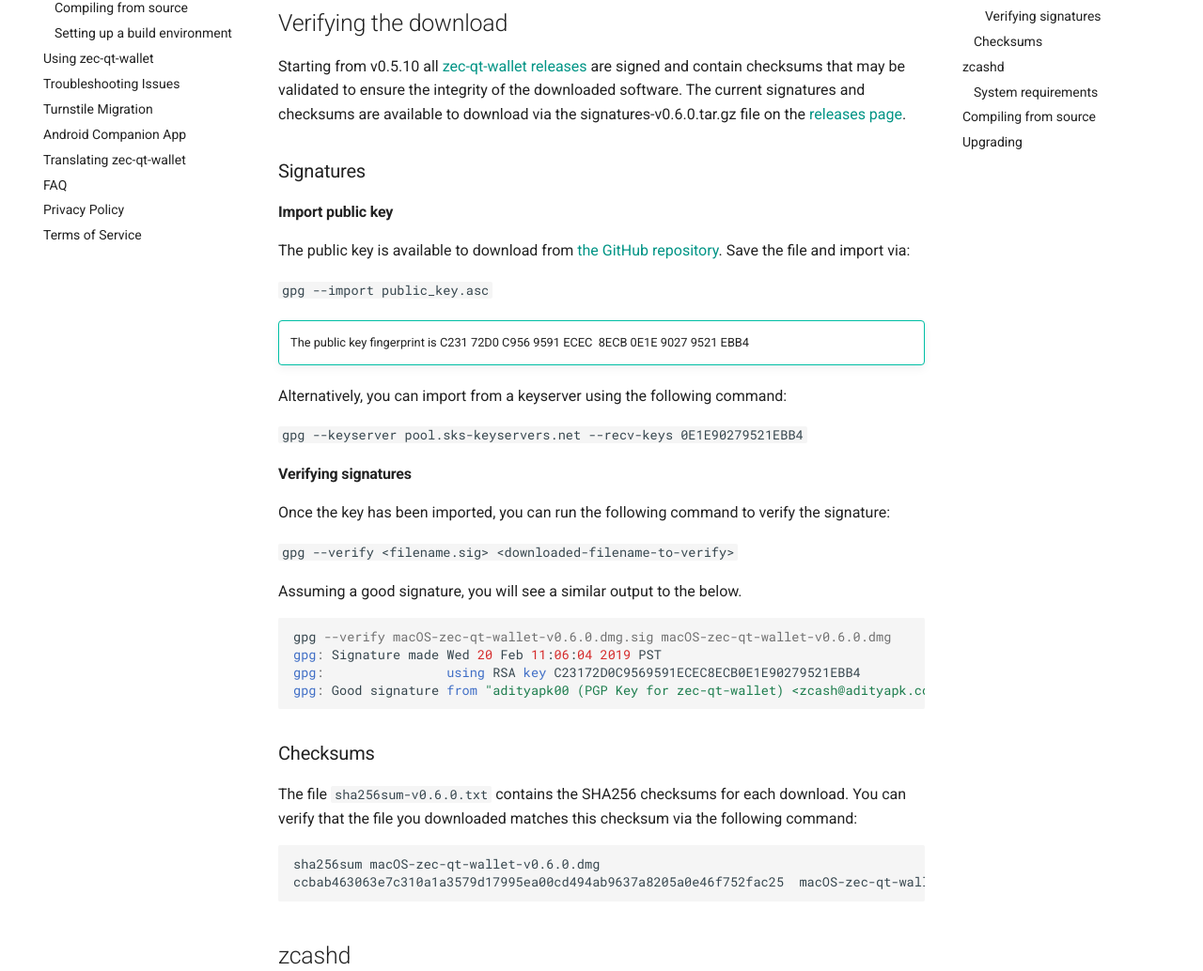
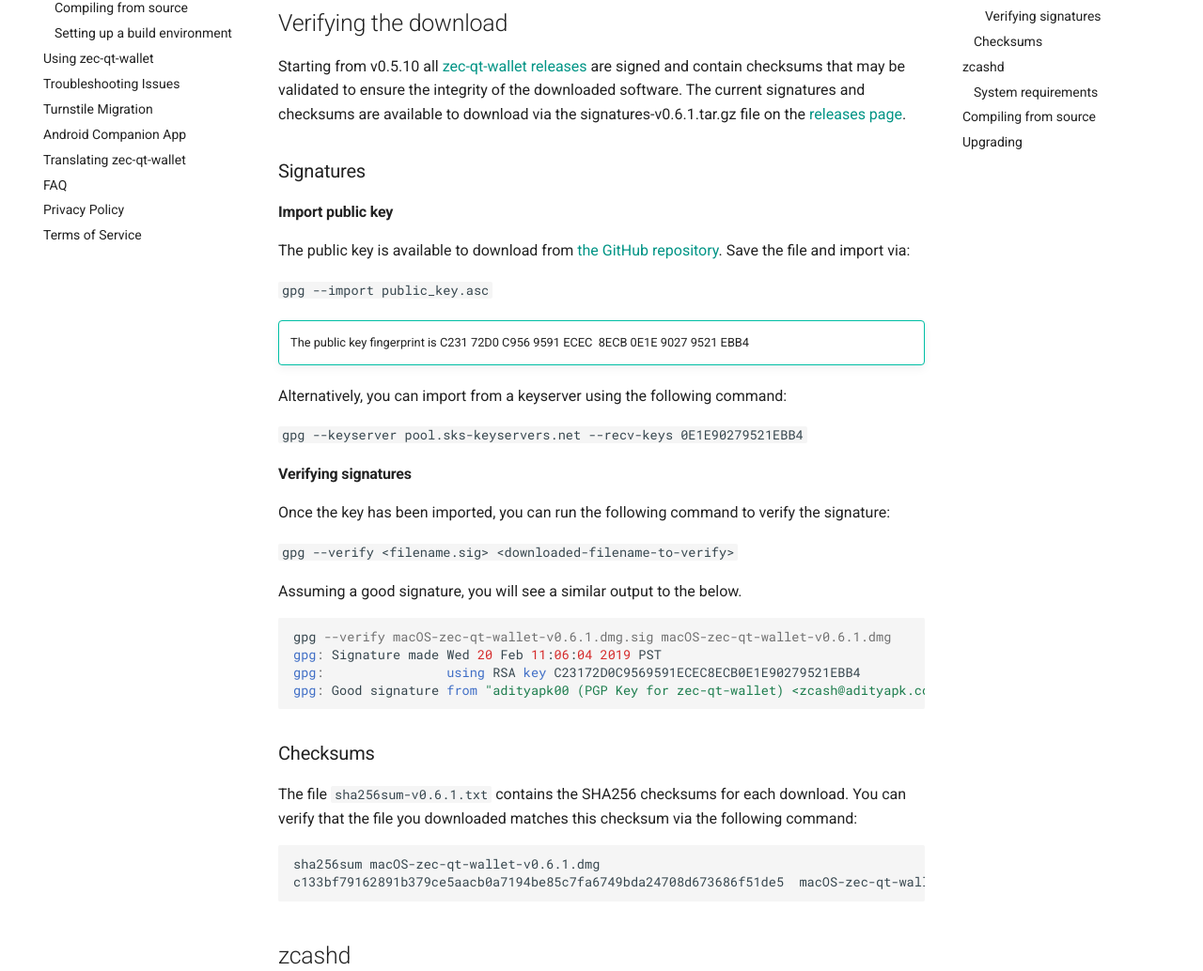
Before and after one commit to adityapk00/zqw-docs, an MkDocs documentation site: the page built from docs/installation.md, in a window 1280 px wide and 1400 px high, scrolled down 359 px. Shown: the part 199-1233 px from the top of the window at 94% size. Built offline with MkDocs 1.6.1 and Material for MkDocs 9.7.7, drawn with Linux system fonts in a browser that asks for light colours; comment, search, counter and statistics services are not loaded.

Commit message:
Updating to 0.6.1

````diff
--- a/docs/installation.md
+++ b/docs/installation.md
@@ -7,30 +7,30 @@
 
 ??? info "Windows instructions (click to expand)"
 
-    [Download](https://github.com/ZcashFoundation/zec-qt-wallet/releases) and run the .msi installer (named `Windows-installer-zec-qt-wallet-v0.6.0.msi`) and follow the prompts. Alternately, you can [download](https://github.com/ZcashFoundation/zec-qt-wallet/releases) the release binary (named `Windows-binaries-zec-qt-wallet-v0.6.0.zip`), unzip it and double click on zec-qt-wallet to start.
+    [Download](https://github.com/ZcashFoundation/zec-qt-wallet/releases) and run the .msi installer (named `Windows-installer-zec-qt-wallet-v0.6.1.msi`) and follow the prompts. Alternately, you can [download](https://github.com/ZcashFoundation/zec-qt-wallet/releases) the release binary (named `Windows-binaries-zec-qt-wallet-v0.6.1.zip`), unzip it and double click on zec-qt-wallet to start.
 
 ??? info "macOS instructions (click to expand)"
 
-    [Download](https://github.com/ZcashFoundation/zec-qt-wallet/releases) the macOS release named `macOS-zec-qt-wallet-v0.6.0.dmg`
+    [Download](https://github.com/ZcashFoundation/zec-qt-wallet/releases) the macOS release named `macOS-zec-qt-wallet-v0.6.1.dmg`
     and double-click on the .dmg file to open it, and drag zec-qt-wallet on to the Applications link to install. You will need to give authorisation for the program to run.
 
 ??? info "Linux instructions (click to expand)"
 
     If you are on Debian/Ubuntu, download the `.deb` package and install it.
 
-    `sudo dpkg -i linux-deb-zec-qt-wallet-v0.6.0.deb`
+    `sudo dpkg -i linux-deb-zec-qt-wallet-v0.6.1.deb`
 
     `sudo apt install -f`
 
     Or you can download and run the binaries directly.
 
-    `tar -xvf zec-qt-wallet-v0.6.0.tar.gz`
+    `tar -xvf zec-qt-wallet-v0.6.1.tar.gz`
 
-    `./zec-qt-wallet-v0.6.0/zec-qt-wallet`
+    `./zec-qt-wallet-v0.6.1/zec-qt-wallet`
 
 ## Verifying the download
 
-Starting from v0.5.10 all [zec-qt-wallet releases](https://github.com/ZcashFoundation/zec-qt-wallet/releases) are signed and contain checksums that may be validated to ensure the integrity of the downloaded software. The current signatures and checksums are available to download via the signatures-v0.6.0.tar.gz file on the [releases page](https://github.com/ZcashFoundation/zec-qt-wallet/releases).
+Starting from v0.5.10 all [zec-qt-wallet releases](https://github.com/ZcashFoundation/zec-qt-wallet/releases) are signed and contain checksums that may be validated to ensure the integrity of the downloaded software. The current signatures and checksums are available to download via the signatures-v0.6.1.tar.gz file on the [releases page](https://github.com/ZcashFoundation/zec-qt-wallet/releases).
 
 ### Signatures
 
@@ -56,7 +56,7 @@
 Assuming a good signature, you will see a similar output to the below.
 
 ```
-gpg --verify macOS-zec-qt-wallet-v0.6.0.dmg.sig macOS-zec-qt-wallet-v0.6.0.dmg
+gpg --verify macOS-zec-qt-wallet-v0.6.1.dmg.sig macOS-zec-qt-wallet-v0.6.1.dmg
 gpg: Signature made Wed 20 Feb 11:06:04 2019 PST
 gpg:                using RSA key C23172D0C9569591ECEC8ECB0E1E90279521EBB4
 gpg: Good signature from "adityapk00 (PGP Key for zec-qt-wallet) <zcash@adityapk.com>" [full]
@@ -64,11 +64,11 @@
 
 ### Checksums
 
-The file `sha256sum-v0.6.0.txt` contains the SHA256 checksums for each download. You can verify that the file you downloaded matches this checksum via the following command:
+The file `sha256sum-v0.6.1.txt` contains the SHA256 checksums for each download. You can verify that the file you downloaded matches this checksum via the following command:
 
 ```
-sha256sum macOS-zec-qt-wallet-v0.6.0.dmg
-ccbab463063e7c310a1a3579d17995ea00cd494ab9637a8205a0e46f752fac25  macOS-zec-qt-wallet-v0.6.0.dmg
+sha256sum macOS-zec-qt-wallet-v0.6.1.dmg
+c133bf79162891b379ce5aacb0a7194be85c7fa6749bda24708d673686f51de5  macOS-zec-qt-wallet-v0.6.1.dmg
 ```
 
 ## zcashd
````
